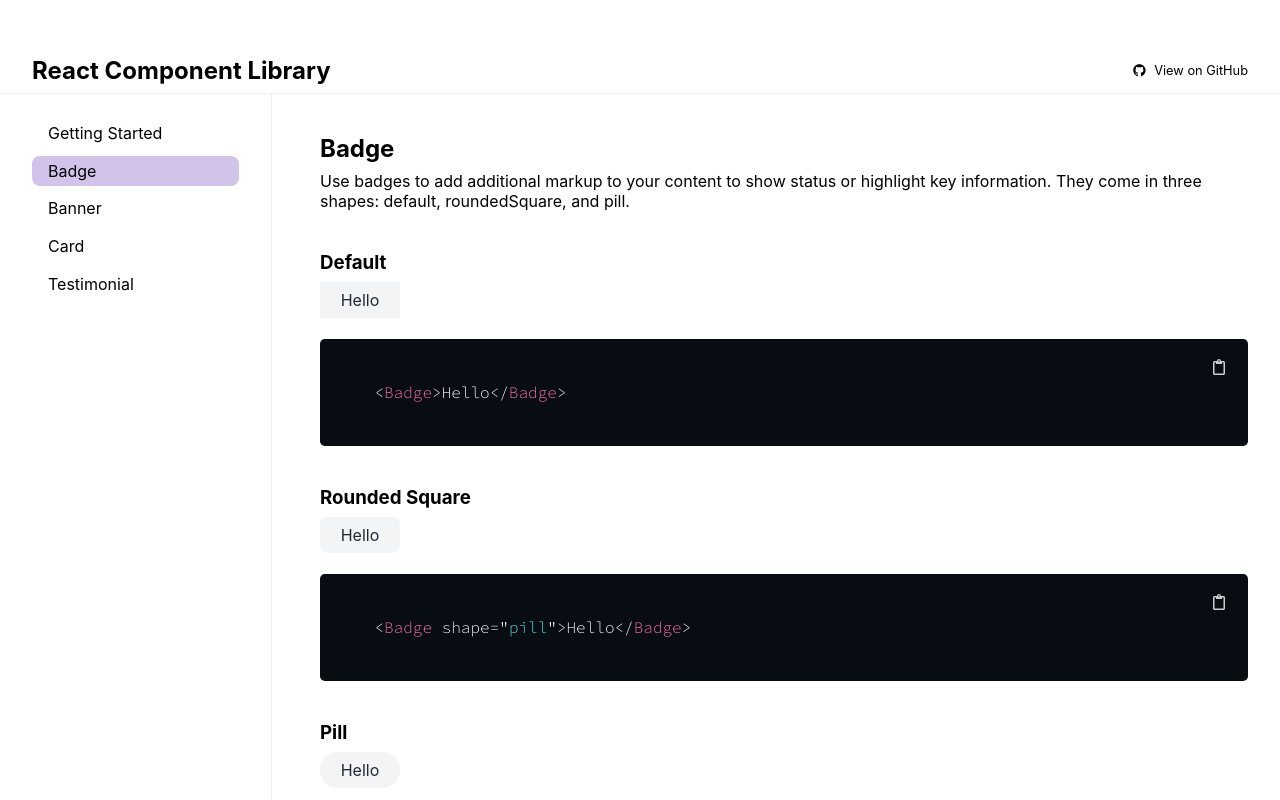
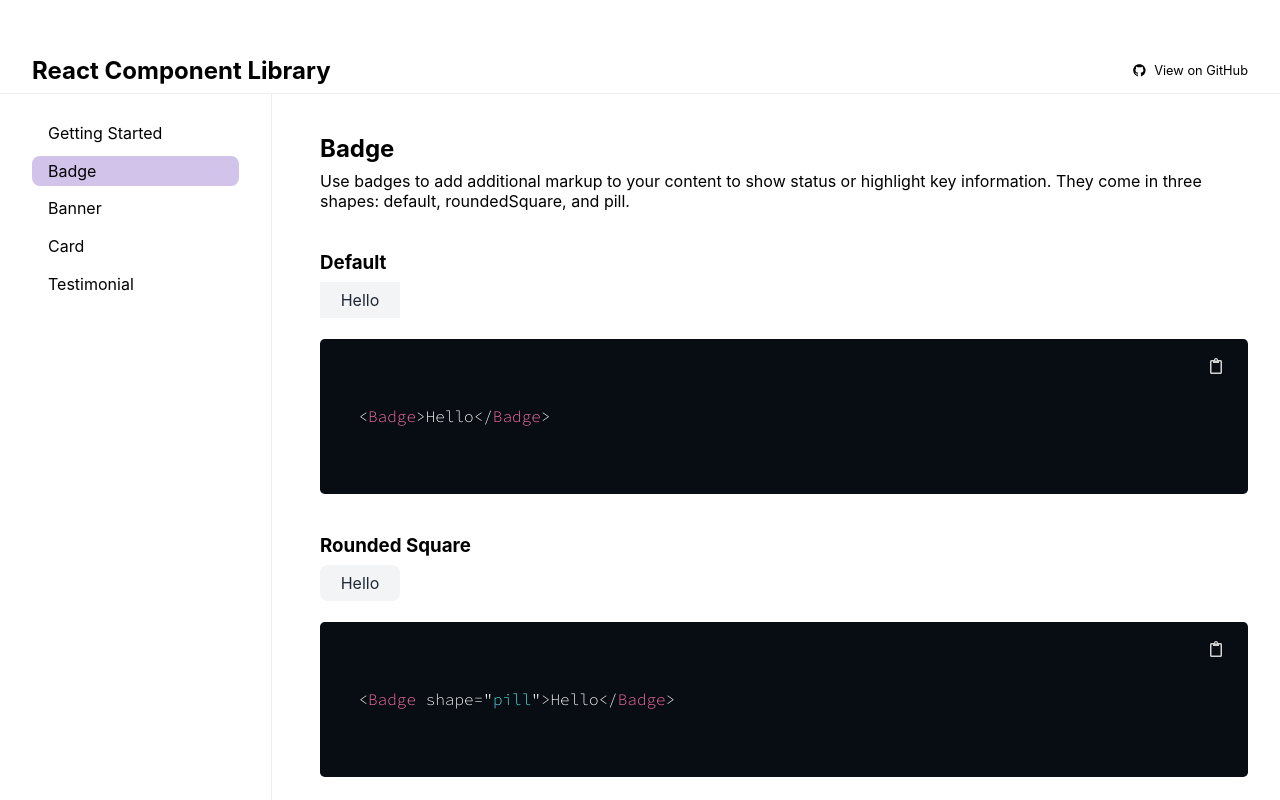
Before and after one commit to mbonamensa/component-library, a React (Vite) app: page / in a window 1280 px wide. Both pictures are taken after a click on the item "Badge". Shown: the top 800 px of the page. Built offline with nearby package versions, Linux system fonts and the light colour scheme.

Commit message:
more fixes to copy icon positioning

```diff
--- a/src/Demo/CodeBox.jsx
+++ b/src/Demo/CodeBox.jsx
@@ -52,16 +52,18 @@
 
 
     return (
-        <pre>
+        <div className="code-box-wrapper">
             <div className="copy-container">
             <span className={`copied ${showCopied ? "show" : ""}`}>Copied!</span>
             <div className="copy" title="Copy Code" onClick={copyToClipboard}>
                 <FaRegClipboard />
             </div>
             </div>
-            <code className={`language-jsx`}>
-                {code}
-            </code>
-        </pre>
+            <pre>
+                <code className={`language-jsx`}>
+                    {code}
+                </code>
+            </pre>
+        </div>
     )
 }
--- a/src/index.css
+++ b/src/index.css
@@ -226,6 +226,8 @@
     background-color: #080C13;
     color: #ccc;
     margin: 1.3rem 0;
+    position: relative;
+    padding: 2.5rem 0;
 }
 
 code[class*="language-"] {
@@ -246,13 +248,20 @@
     color: #55EEEE;
 }
 
+.code-box-wrapper {
+    position: relative;
+}
+
 .copy-container {
     display: flex;
     align-items: center;
     justify-content: flex-end;
     gap: 0.5rem;
     position: absolute;
-    right: 3.3rem;
+    right: 1.5rem;
+    top: 1.1rem;
+    z-index: 1;
+    color: lightgrey;
 }
 
 .copy {
```
